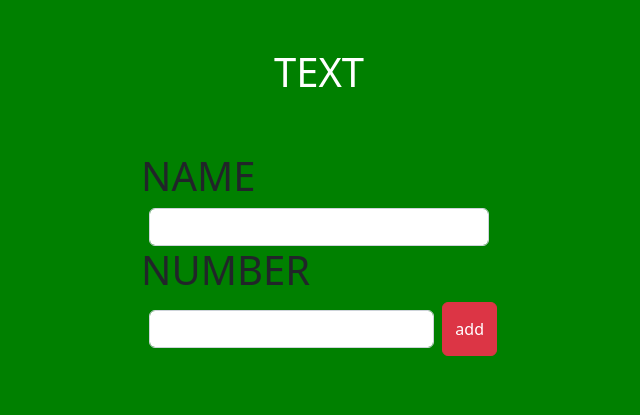
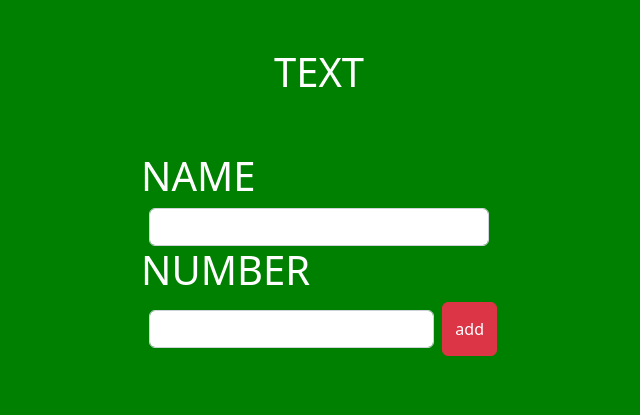
Before and after one commit to maksat-01/test-DAY, a plain HTML site: page index.html in a window 1280 px wide. Shown: the whole page, without its empty margins (321-961 px from the left). Drawn offline with nearby package versions, Linux system fonts and the light colour scheme.

Commit message:
text white

```diff
--- a/index.html
+++ b/index.html
@@ -13,11 +13,11 @@
     <div class="row">
         <h1 class="text-center text-white my-5">TEXT</h1>
         <div class="col-4 m-auto my-2">
-            <h1 class="">NAME</h1>
+            <h1 class=" text-white">NAME</h1>
             <div class="d-flex">
                 <input type="text" class="text-input input form-control mx-2">
             </div>
-            <h1>NUMBER</h1>
+            <h1 class=" text-white">NUMBER</h1>
             <div class="d-flex">
                 <input type="number" class="number-input input form-control mx-2 m-2">
                 <button class="add-btn btn btn-danger">add</button>
```
